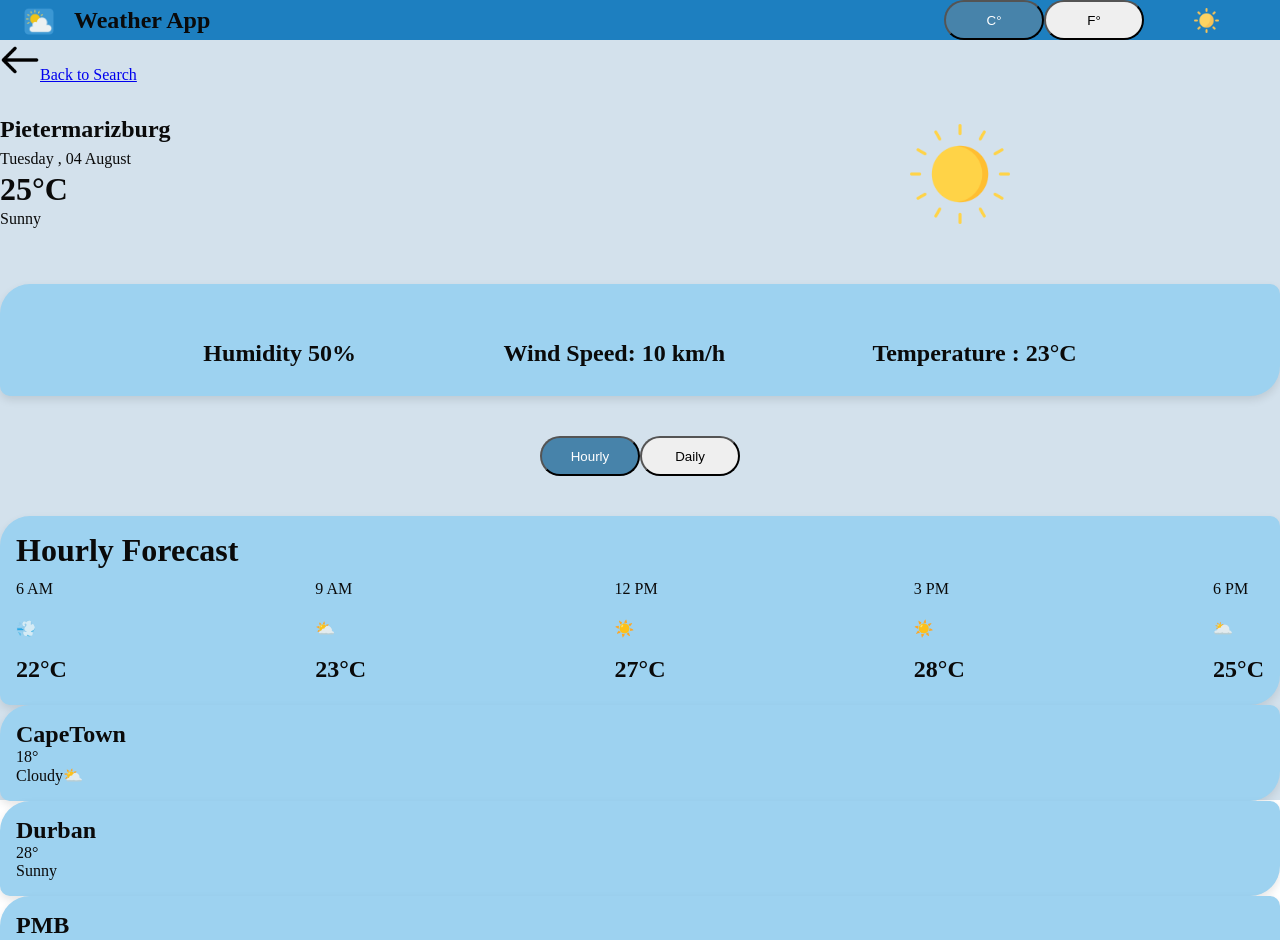
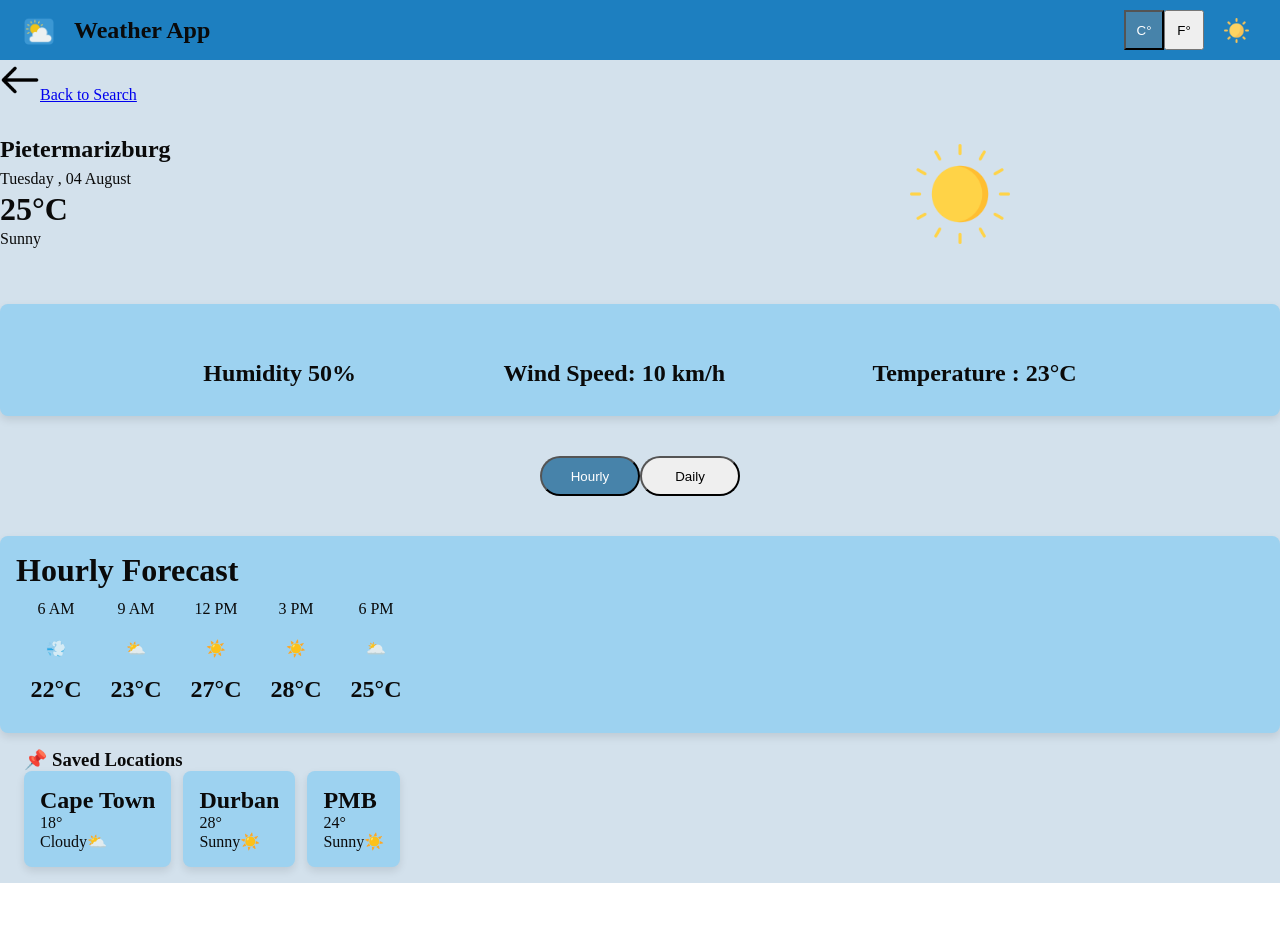
Before and after one commit to Neliswa084/react-weather-app, a React (Vite) app: page /weather in a window 1280 px wide. Shown: the top 940 px of the page. After the commit the page ends 883 px from the top, so only its background shows below. Built offline with nearby package versions, Linux system fonts and the light colour scheme.

Commit message:
Done with the User interface , complited all the components that i will need

```diff
--- a/src/App.css
+++ b/src/App.css
@@ -1,6 +1,6 @@
 .App{
   width: 100%;
-  height: 100vh;
+  min-height: 100vh;
   display:flex;
   flex-direction: column;
   background-color:var(--background-color);
--- a/src/Components/Card/Card.module.css
+++ b/src/Components/Card/Card.module.css
@@ -1,6 +1,6 @@
 .card {
   box-shadow: 0 4px 8px rgba(0, 0, 0, 0.1);
-  border-radius: 30px 10px;
+  border-radius: 8px;
   padding: 16px;
   background-color: var(--card-bg);
 }
--- a/src/Components/SavedLocation/SavedLocation.module.css
+++ b/src/Components/SavedLocation/SavedLocation.module.css
@@ -0,0 +1,10 @@
+.saved-container {
+  padding: 16px 24px;
+}
+
+.cards-row {
+  display: flex;
+  gap: 12px;
+  flex-wrap: wrap;
+
+}
--- a/src/Components/SavedLocation/SavedLocation.tsx
+++ b/src/Components/SavedLocation/SavedLocation.tsx
@@ -1,41 +1,18 @@
 import React from 'react'
-import {Text} from '../../Components/Text/Text'
-import { Card } from '../Card/Card'
-
-// export type SavedLocationProps = {
-
-//     city: string ,
-//     temparature: string,
-//     weatherCondition: string,
-
-// }
+import styles from './SavedLocation.module.css'
+import { SavedLocationCard } from './SavedLocationCard'
 
 export const SavedLocation = () => {
   return (
-    <>
-    <Card>
-        <div>
-        <Text variant={'h2'}>CapeTown</Text>
-        <Text variant={'h3'}>18°</Text>
-        <Text variant={'h4'}>Cloudy⛅</Text>
+  <>
+   <div className={styles['saved-container']}>
+     <h3>📌 Saved Locations</h3>
+    <div className={styles['cards-row']}>
+    <SavedLocationCard city="Cape Town" temperature="18°" condition="Cloudy⛅" />
+      <SavedLocationCard city="Durban" temperature="28°" condition="Sunny☀️" />
+      <SavedLocationCard city="PMB" temperature="24°" condition="Sunny☀️" />
+      </div>
 </div>
-    </Card>
-
-       <Card>
-
-        <Text variant={'h2'}>Durban</Text>
-        <Text variant={'h3'}>28°</Text>
-        <Text variant={'h4'}>Sunny</Text>
-
-    </Card>
-       <Card>
-
-        <Text variant={'h2'}>PMB</Text>
-        <Text variant={'h3'}>24°</Text>
-        <Text variant={'h4'}>Sunny</Text>
-
-    </Card>
-
-    </>
+  </>
   )
 }
--- a/src/Components/SavedLocation/SavedLocationCard.tsx
+++ b/src/Components/SavedLocation/SavedLocationCard.tsx
@@ -1,7 +1,20 @@
 import React from 'react'
+import { Card } from '../Card/Card'
+import { Text } from '../Text/Text'
 
-export const SavedLocationCard = () => {
+type SavedLocationCardProps = {
+  city: string
+  temperature: string
+  condition: string
+}
+
+export const SavedLocationCard:React.FC<SavedLocationCardProps> = ({ city, temperature, condition }) => {
   return (
-    <div></div>
+
+    <Card>
+      <Text variant={'h2'}>{city}</Text>
+      <Text variant={'h3'}>{temperature}</Text>
+      <Text variant={'h4'}>{condition}</Text>
+    </Card>
   )
 }
--- /dev/null
+++ b/src/Components/Type/WeatherProps.tsx
@@ -0,0 +1,10 @@
+export type WeatherProps ={
+    humidity: number,
+    windSpeed: number,
+    temperature: number,
+    weatherCondition: string,
+    city: string,
+    feelsLike: number,
+    weatherIcon: string
+    time: string
+}
--- a/src/Components/WeatherDetails/WeatherDetails.tsx
+++ b/src/Components/WeatherDetails/WeatherDetails.tsx
@@ -18,8 +18,6 @@ export const WeatherDetails = () => {
       <Text variant={'h2'}>Temperature : 23°C</Text>
       </div>
       </div>
-
-
         </Card>
       </>
 
--- a/src/Components/WeatherForecast/ForecastTabs/ForecastTab.module.css
+++ b/src/Components/WeatherForecast/ForecastTabs/ForecastTab.module.css
@@ -7,7 +7,7 @@
 
 
 }
-button{
+.forecast-switch-tab button{
     width: 100px;
     border-radius: 30px;
 }
--- a/src/Components/WeatherForecast/HourlyForecast/HourlyForecast.module.css
+++ b/src/Components/WeatherForecast/HourlyForecast/HourlyForecast.module.css
@@ -1,10 +1,12 @@
 .hourly-forecast-container{
     display: flex;
-    flex-wrap: wrap;
-    justify-content:space-between;
-    gap: 10px
+  flex-wrap: nowrap;
+  overflow-x: auto;
+  padding-bottom: 8px;
 }
 
 .hourly-forecast-content {
-line-height: 40px;
+ min-width: 80px;
+  text-align: center;
+  line-height: 40px;
 }
--- a/src/pages/WeatherPage.tsx
+++ b/src/pages/WeatherPage.tsx
@@ -7,19 +7,27 @@ import { HourlyForecast } from '../Components/WeatherForecast/HourlyForecast/Hou
 import { DailyForecast } from '../Components/WeatherForecast/DailyForecast/DailyForecast'
 import { SavedLocationCard } from '../Components/SavedLocation/SavedLocationCard'
 import { SavedLocation } from '../Components/SavedLocation/SavedLocation'
+import {type WeatherProps} from '../Components/Type/WeatherProps'
 
 export const WeatherPage = () => {
 
   const[activeTab, setActiveTab] = useState("hourly")
 
+  const [weatherData, setWeatherData] = useState<WeatherProps | null>(null)
+  const [loading, setLoading] = useState(true)
+  const [error, setError] = useState<string | null>(null)
+
+
+
   return (
     <>
-    <CurrentWeather />
+    <CurrentWeather/>
     <WeatherDetails />
     <ForecastTab activeTab={activeTab} onTabChange={setActiveTab}/>
     {activeTab ==='hourly' && <HourlyForecast/>}
     {activeTab ==='daily' && <DailyForecast/>}
     <SavedLocation />
+
     </>
   )
 }
```
Also changed, not shown: 1 other file (tests, documents, lock files or other folders).
